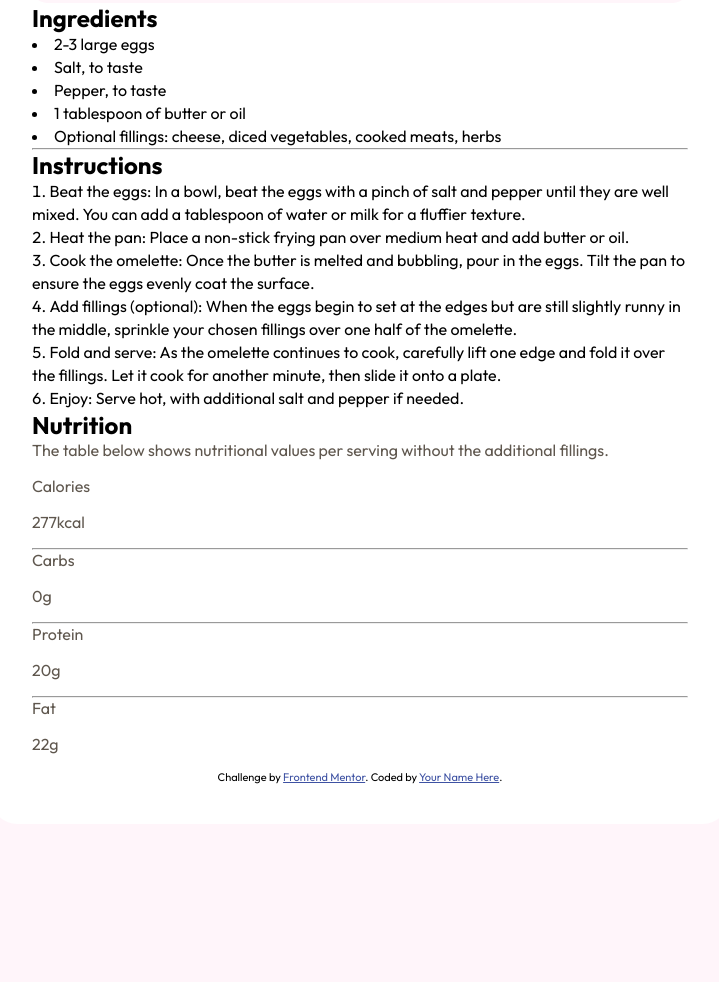
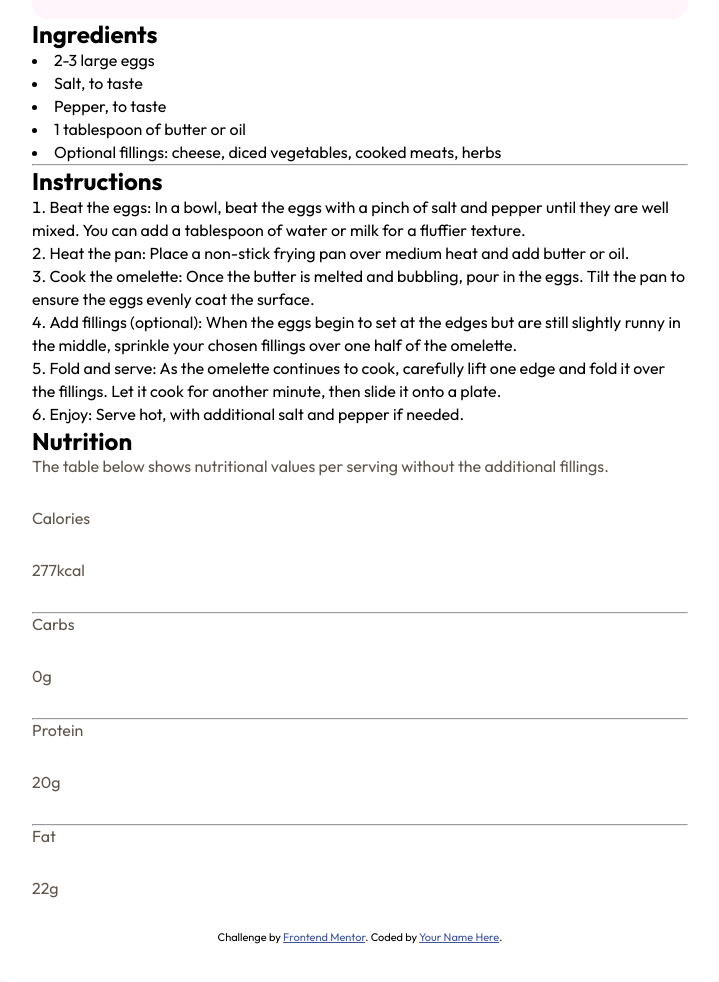
Before and after one commit to budijiie/recipe-page, a plain HTML site: page index.html in a window 1280 px wide. Shown: the part 706-1688 px from the top of the page, without its empty margins (280-999 px from the left). Before the commit the page ends 1530 px from the top, so only its background shows below. Drawn offline with Linux system fonts and the light colour scheme.

Commit message:
Update style.css

```diff
--- a/style.css
+++ b/style.css
@@ -89,7 +89,7 @@
 
   p {
     color: var(--Stone-600);
-    margin-bottom: 1em;
+    margin-bottom: 2em;
   }
 
   .preparation-time {
```
